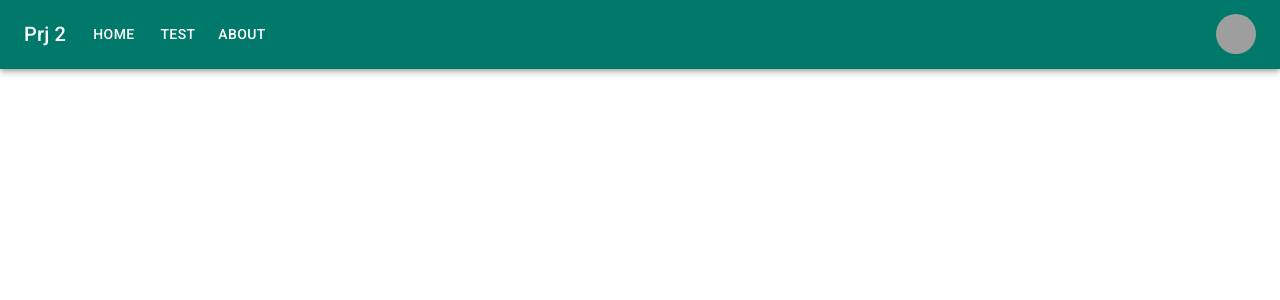
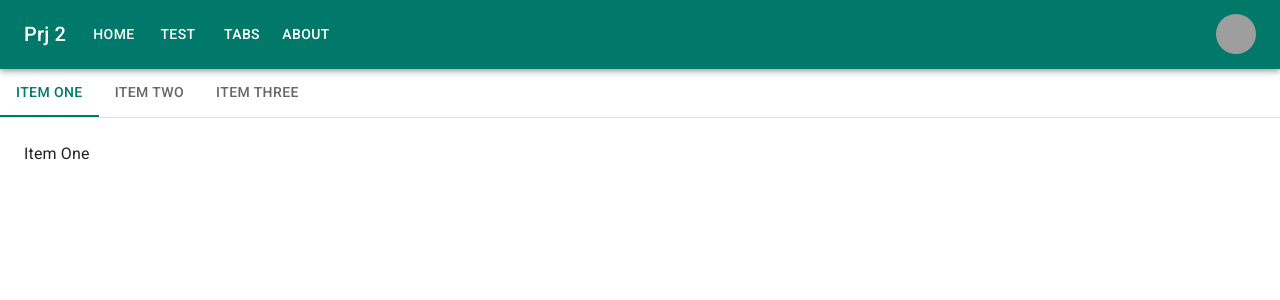
Before and after one commit to stamovm/practice2, a React (Create React App) app in the folder prj2/: page /tabs in a window 1280 px wide. Shown: the top 300 px of the page. Built offline with nearby package versions, Linux system fonts and the light colour scheme; grey boxes are pictures that could not be loaded.

Commit message:
Added TabsTest component to test working with page tabs

```diff
--- a/prj2/src/App.jsx
+++ b/prj2/src/App.jsx
@@ -9,6 +9,7 @@
 import NavBar from './components/NavBar'
 import Home from './components/Home'
 import Test from './components/Test'
+import TabsTest from './components/TabsTest.jsx'
 
 const theme = createTheme({
   palette: {
@@ -30,6 +31,7 @@
         <Routes>
           <Route path="/" element={<Home />} />
           <Route path="/test" element={<Test />} />
+          <Route path="/tabs" element={<TabsTest />} />
         </Routes>
       </main>
     </ThemeProvider>
--- a/prj2/src/components/NavBar.jsx
+++ b/prj2/src/components/NavBar.jsx
@@ -13,7 +13,7 @@
 import MenuItem from '@mui/material/MenuItem'
 import { useNavigate } from 'react-router-dom'
 
-const pages = ['Home', 'Test', 'About']
+const pages = ['Home', 'Test', 'Tabs', 'About']
 const settings = ['Account', 'Dashboard', 'Logout']
 
 const NavBar = () => {
--- /dev/null
+++ b/prj2/src/components/TabsTest.jsx
@@ -0,0 +1,72 @@
+import * as React from 'react'
+import PropTypes from 'prop-types'
+import Tabs from '@mui/material/Tabs'
+import Tab from '@mui/material/Tab'
+import Typography from '@mui/material/Typography'
+import Box from '@mui/material/Box'
+
+function TabPanel(props) {
+  const { children, value, index, ...other } = props
+
+  return (
+    <div
+      role="tabpanel"
+      hidden={value !== index}
+      id={`simple-tabpanel-${index}`}
+      aria-labelledby={`simple-tab-${index}`}
+      {...other}
+    >
+      {value === index && (
+        <Box sx={{ p: 3 }}>
+          <Typography>{children}</Typography>
+        </Box>
+      )}
+    </div>
+  )
+}
+
+TabPanel.propTypes = {
+  children: PropTypes.node,
+  index: PropTypes.number.isRequired,
+  value: PropTypes.number.isRequired,
+}
+
+function a11yProps(index) {
+  return {
+    id: `simple-tab-${index}`,
+    'aria-controls': `simple-tabpanel-${index}`,
+  }
+}
+
+export default function TabsTest() {
+  const [value, setValue] = React.useState(0)
+
+  const handleChange = (event, newValue) => {
+    setValue(newValue)
+  }
+
+  return (
+    <Box sx={{ width: '100%' }}>
+      <Box sx={{ borderBottom: 1, borderColor: 'divider' }}>
+        <Tabs
+          value={value}
+          onChange={handleChange}
+          aria-label="basic tabs example"
+        >
+          <Tab label="Item One" {...a11yProps(0)} />
+          <Tab label="Item Two" {...a11yProps(1)} />
+          <Tab label="Item Three" {...a11yProps(2)} />
+        </Tabs>
+      </Box>
+      <TabPanel value={value} index={0}>
+        Item One
+      </TabPanel>
+      <TabPanel value={value} index={1}>
+        Item Two
+      </TabPanel>
+      <TabPanel value={value} index={2}>
+        Item Three
+      </TabPanel>
+    </Box>
+  )
+}
```
